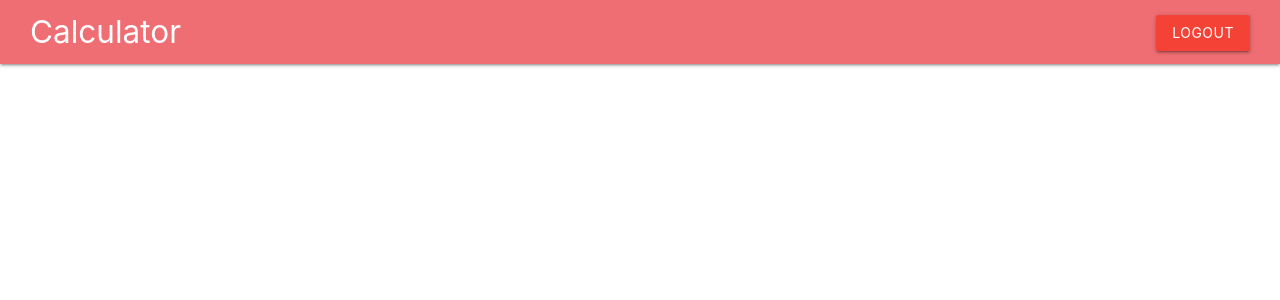
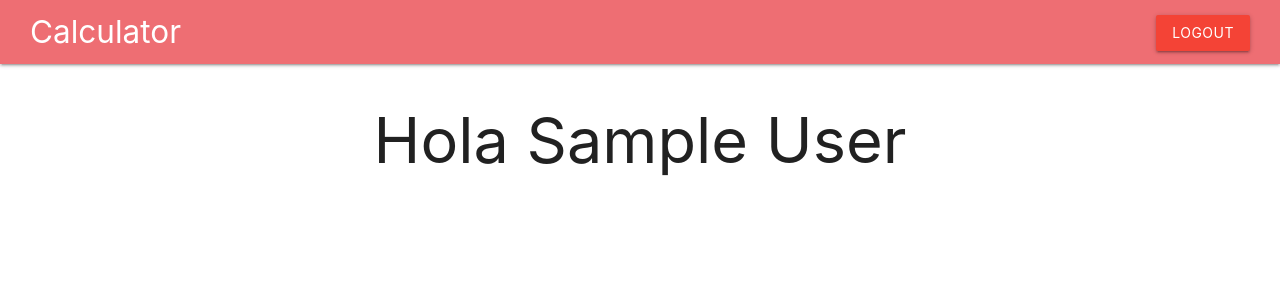
Before and after one commit to christophermontero/payroll-calculator, a React (Create React App) app: page / in a window 1280 px wide. Shown: the top 300 px of the page. Built offline with nearby package versions, Linux system fonts and the light colour scheme; no server answers; sample sign-in values are in the browser's storage.

Commit message:
The welcome greeting is customized

```diff
--- a/src/pages/AppPage.jsx
+++ b/src/pages/AppPage.jsx
@@ -1,10 +1,16 @@
 import React from 'react';
+import { useSelector } from 'react-redux';
 import Navbar from '../components/Navbar';
 
 const AppPage = () => {
+  const name = useSelector((state) => state.auth.displayName);
+
   return (
     <>
       <Navbar />
+      <div className="container">
+        <h1 className="center">Hola {name}</h1>
+      </div>
     </>
   );
 };
--- a/src/routers/AppRouter.jsx
+++ b/src/routers/AppRouter.jsx
@@ -23,6 +23,7 @@
       }
     });
   }, [dispatch, loged]);
+
   return (
     <Router>
       <Switch>
```
